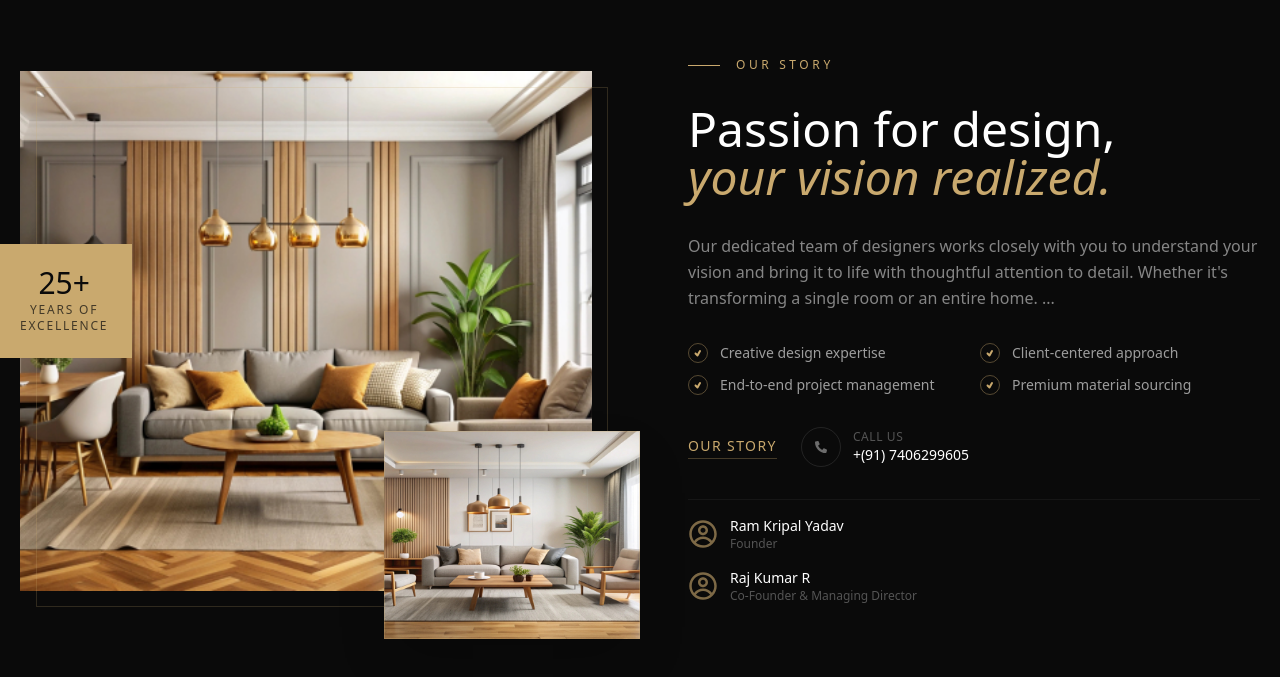
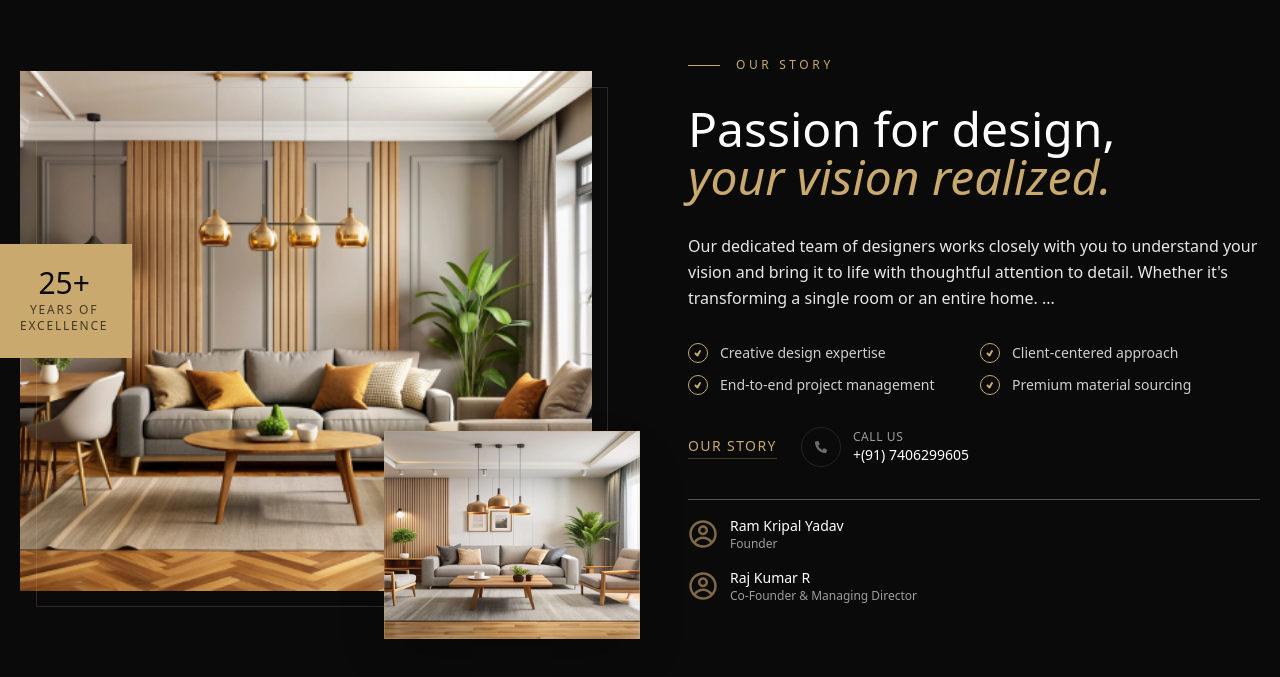
Before and after one commit to Coader-Sasmi/elite_work, a Next.js app: page / in a window 1280 px wide. Shown: the part 873-1550 px from the top of the page. Built offline with nearby package versions, Linux system fonts and the light colour scheme; no server answers.

Commit message:
about us section updated

```diff
--- a/src/components/AboutUs.tsx
+++ b/src/components/AboutUs.tsx
@@ -51,7 +51,7 @@ export default function AboutUs() {
 
             {/* Second image — floating */}
             <motion.div
-              className="absolute -bottom-12 right-6 lg:-right-12 w-48 lg:w-64"
+              className="absolute -bottom-12 right-6 lg:-right-12 w-48 lg:w-64 pointer-events-none"
               initial={{ opacity: 0, y: 40 }}
               whileInView={{ opacity: 1, y: 0 }}
               viewport={{ once: true }}
@@ -70,7 +70,7 @@ export default function AboutUs() {
 
             {/* Badge */}
             <motion.div
-              className="absolute -left-6 top-1/3 bg-[#C9A96E] p-6 text-center"
+              className="absolute -left-6 top-1/3 bg-[#C9A96E] p-6 text-center pointer-events-none"
               initial={{ opacity: 0, scale: 0.8 }}
               whileInView={{ opacity: 1, scale: 1 }}
               viewport={{ once: true }}
@@ -85,7 +85,7 @@ export default function AboutUs() {
 
           {/* ── Right: Content ── */}
           <motion.div
-            className="flex flex-col gap-8 pt-12 lg:pt-0"
+            className="relative z-10 flex flex-col gap-8 pt-12 lg:pt-0"
             initial={{ opacity: 0 }}
             whileInView={{ opacity: 1 }}
             viewport={{ once: true }}
@@ -120,7 +120,7 @@ export default function AboutUs() {
 
             {/* Body text */}
             <motion.div
-              className="text-white/50 text-base leading-relaxed"
+              className="text-white/90 text-base leading-relaxed"
               initial={{ opacity: 0, y: 20 }}
               whileInView={{ opacity: 1, y: 0 }}
               viewport={{ once: true }}
@@ -130,10 +130,10 @@ export default function AboutUs() {
                 Our dedicated team of designers works closely with you to understand
                 your vision and bring it to life with thoughtful attention to detail.
                 Whether it&apos;s transforming a single room or an entire home.{" "}
-                <AnimatePresence initial={false}>
-                  {isExpanded && (
+                <AnimatePresence mode="wait" initial={false}>
+                  {isExpanded ? (
                     <motion.span
-                      key="expanded"
+                      key="expanded-text"
                       initial={{ opacity: 0 }}
                       animate={{ opacity: 1 }}
                       exit={{ opacity: 0 }}
@@ -143,14 +143,25 @@ export default function AboutUs() {
                       interior design in Bengaluru. Our expert team brings creativity
                       and precision to every project, transforming homes into
                       personalized havens. From modern to timeless, minimalist to
-                      luxurious — we cater to all styles, ensuring your space reflects
+                      luxurious - we cater to all styles, ensuring your space reflects
                       your unique taste. We handle everything from the first concept
                       to the final detail, so you can enjoy a seamless and inspiring
                       design journey.
                     </motion.span>
+                  ) : (
+                    <motion.span
+                      key="collapsed-text"
+                      initial={{ opacity: 0 }}
+                      animate={{ opacity: 1 }}
+                      exit={{ opacity: 0 }}
+                      transition={{ duration: 0.4 }}
+                      onClick={() => setIsExpanded(true)}
+                      className="cursor-pointer"
+                    >
+                      ...
+                    </motion.span>
                   )}
                 </AnimatePresence>
-                {!isExpanded && <span>...</span>}
               </p>
             </motion.div>
 
@@ -164,10 +175,10 @@ export default function AboutUs() {
             >
               {features.map((item, i) => (
                 <div key={i} className="flex items-center gap-3">
-                  <div className="w-5 h-5 border border-[#C9A96E]/40 rounded-full flex items-center justify-center flex-shrink-0">
+                  <div className="w-5 h-5 border border-[#C9A96E] rounded-full flex items-center justify-center flex-shrink-0">
                     <TiTick className="text-[#C9A96E] text-xs" />
                   </div>
-                  <span className="text-white/60 text-sm">{item}</span>
+                  <span className="text-white/80 text-sm">{item}</span>
                 </div>
               ))}
             </motion.div>
@@ -181,8 +192,9 @@ export default function AboutUs() {
               transition={{ duration: 0.8, delay: 0.4 }}
             >
               <button
-                onClick={() => setIsExpanded(!isExpanded)}
-                className="text-[#C9A96E] text-sm font-medium tracking-[0.1em] uppercase border-b border-[#C9A96E]/30 pb-0.5 hover:border-[#C9A96E] transition-colors duration-300"
+                type="button"
+                onClick={() => setIsExpanded((prev) => !prev)}
+                className="relative z-20 cursor-pointer text-[#C9A96E] text-sm font-medium tracking-[0.1em] uppercase border-b border-[#C9A96E]/30 pb-0.5 hover:border-[#C9A96E] transition-colors duration-300"
               >
                 {isExpanded ? "Show Less" : "Our Story"}
               </button>
@@ -192,7 +204,7 @@ export default function AboutUs() {
                     <FaPhoneAlt className="text-white/40 text-xs group-hover:text-[#C9A96E] transition-colors duration-300" />
                   </div>
                   <div>
-                    <p className="text-white/30 text-xs tracking-wider uppercase">Call Us</p>
+                    <p className="text-white/60 text-xs tracking-wider uppercase">Call Us</p>
                     <p className="text-white text-sm font-medium">+(91) 7406299605</p>
                   </div>
                 </div>
@@ -201,7 +213,7 @@ export default function AboutUs() {
 
             {/* Founders */}
             <motion.div
-              className="pt-4 border-t border-white/5 flex flex-col gap-4"
+              className="pt-4 border-t border-white/30 flex flex-col gap-4"
               initial={{ opacity: 0, y: 20 }}
               whileInView={{ opacity: 1, y: 0 }}
               viewport={{ once: true }}
@@ -215,7 +227,7 @@ export default function AboutUs() {
                   <CgProfile className="text-3xl text-[#C9A96E]/60" />
                   <div>
                     <p className="text-white text-sm font-medium">{person.name}</p>
-                    <p className="text-white/30 text-xs">{person.role}</p>
+                    <p className="text-white/60 text-xs">{person.role}</p>
                   </div>
                 </div>
               ))}
```
